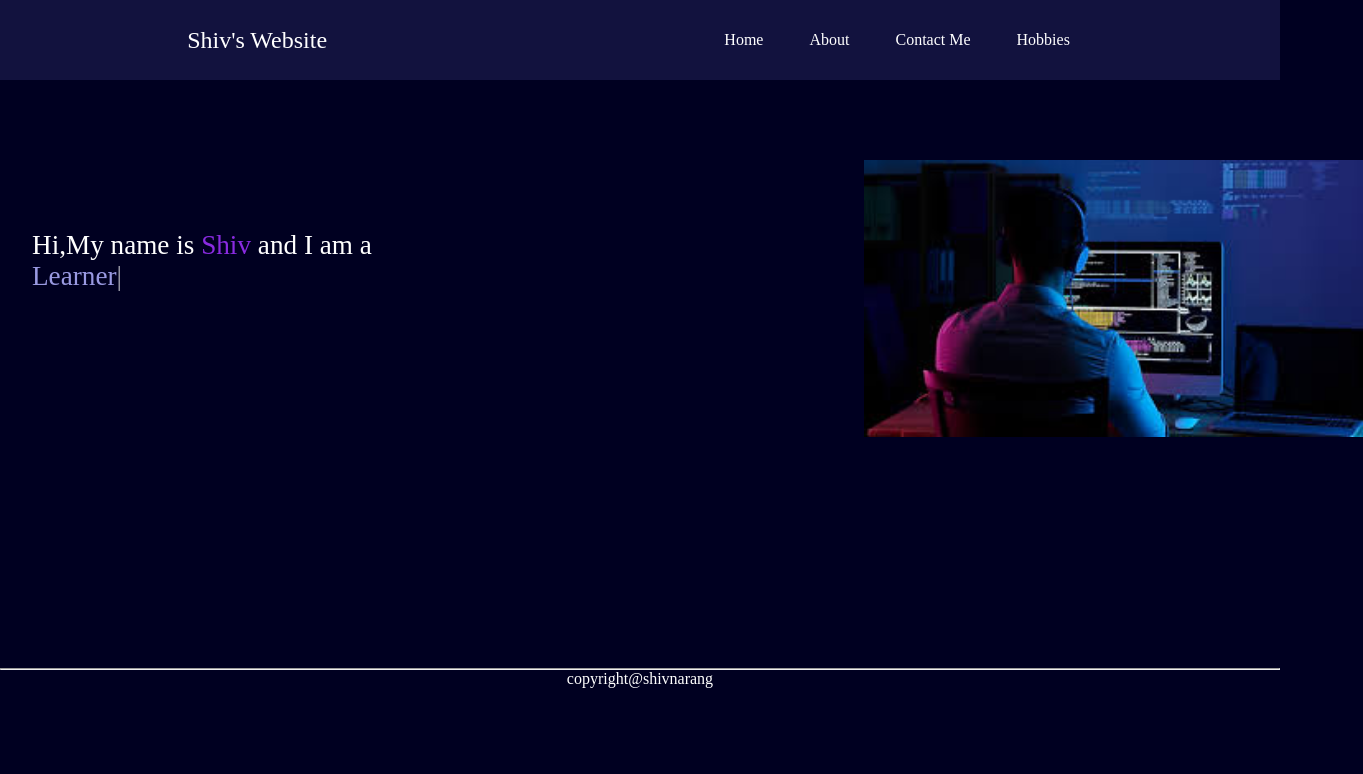
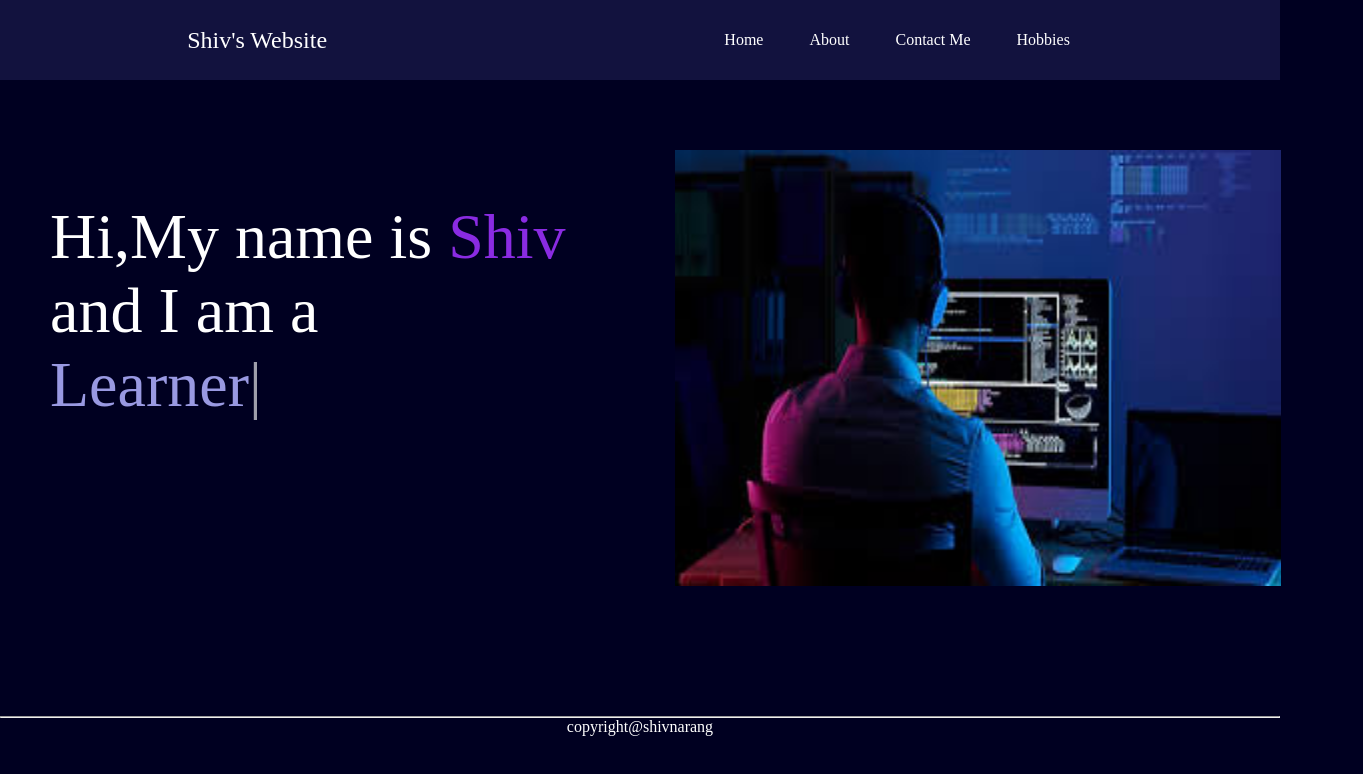
Before and after one commit to shivNarang2/shivnarang, a plain HTML site: page index.html in a window 1280 px wide. Shown: the whole page, 1363 px wide, since content can reach past the window. Drawn offline with nearby package versions, Linux system fonts and the light colour scheme.

Commit message:
Add files via upload

```diff
--- a/index.css
+++ b/index.css
@@ -29,19 +29,20 @@ nav ul li{
 .firstSection{
     display: flex;
     justify-content: space-around;
-    margin: 80px 0;
+    margin: 70px 100px 0 30px;
 }
 .firstSection div{
-    width: 30%;
+    width: 50%;
 }
 .leftSection{
   flex-basis: 60%;
-    font-size: 1.7rem;
-    margin: 70px 0;
+    font-size: 4rem;
+    margin: 50px 20px 0px 20px;
 }
 .rightSection img{
-    width: 130%;
-    height: 100%;
+    width: 120%;
+    height: 130%;
+
 
 }
 .purple{
```
